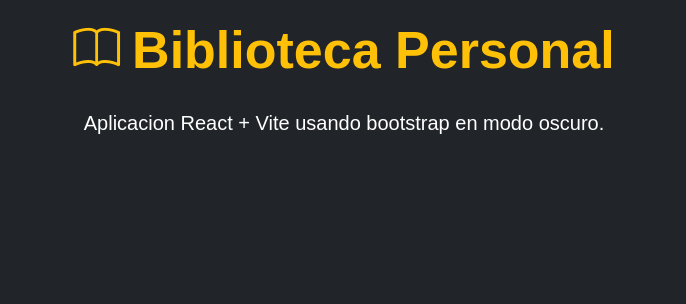
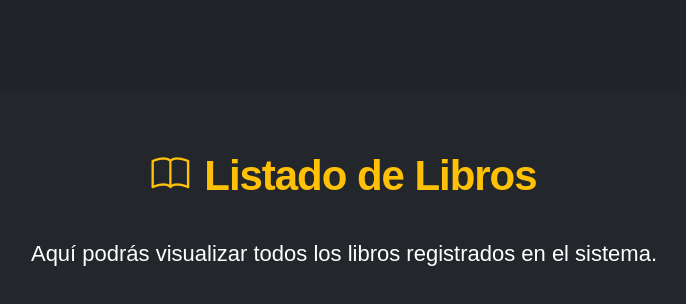
Before and after one commit to VictorCarmonaMoraza/React_FastAPI_2027, a React (Vite) app: page / in a window 1280 px wide. Shown: the top 304 px of the page, without its empty margins (296-982 px from the left). Built offline with nearby package versions, Linux system fonts and the light colour scheme; no server answers.

Commit message:
Componente listar libro

```diff
--- a/src/App.jsx
+++ b/src/App.jsx
@@ -1,20 +1,12 @@
-import { listarLibros } from "./api/libros";
+import ListadoLibros from "./libros/ListadoLibros"
 
 function App() {
+  return (
+    <main className="min-h-screen bg-[#212529] px-6 pt-4 text-white">
 
-  listarLibros();
-  return (
-    <main className="min-h-screen bg-[#212529] px-6 py-5 text-white">
-      <div className="mx-auto max-w-5xl">
-        <h1 className="text-center text-[52px] font-semibold leading-none text-[#ffc107]">
-          <i aria-hidden="true" className="bi bi-book mr-3 align-middle text-[0.9em]"></i>
-          <span className="align-middle">Biblioteca Personal</span>
-        </h1>
+      {/* [NUEVO] Mostrar el componente del Listado */}
+      <ListadoLibros />
 
-        <p className="mt-8 text-center text-[20px] text-white">
-          Aplicacion React + Vite usando bootstrap en modo oscuro.
-        </p>
-      </div>
     </main>
   )
 }
--- /dev/null
+++ b/src/libros/ListadoLibros.jsx
@@ -0,0 +1,18 @@
+function ListadoLibros() {
+  return (
+    <section className="mx-auto mt-20 max-w-[920px] px-6">
+      <div className="bg-[#23272b] px-10 py-14 text-center shadow-[0_0_0_1px_rgba(255,255,255,0.02)]">
+        <h2 className="text-[42px] font-semibold leading-none tracking-tight text-[#ffc107]">
+          <i aria-hidden="true" className="bi bi-book mr-4 align-middle text-[0.9em]"></i>
+          <span className="align-middle">Listado de Libros</span>
+        </h2>
+
+        <p className="mx-auto mt-10 max-w-[760px] text-[22px] leading-[1.55] text-white">
+          Aquí podrás visualizar todos los libros registrados en el sistema.
+        </p>
+      </div>
+    </section>
+  )
+}
+
+export default ListadoLibros
```
Also changed, not shown: %TEMP%/biblio-tailwind-home.png (deleted), %TEMP%/listado-libros-tailwind.png (added).
